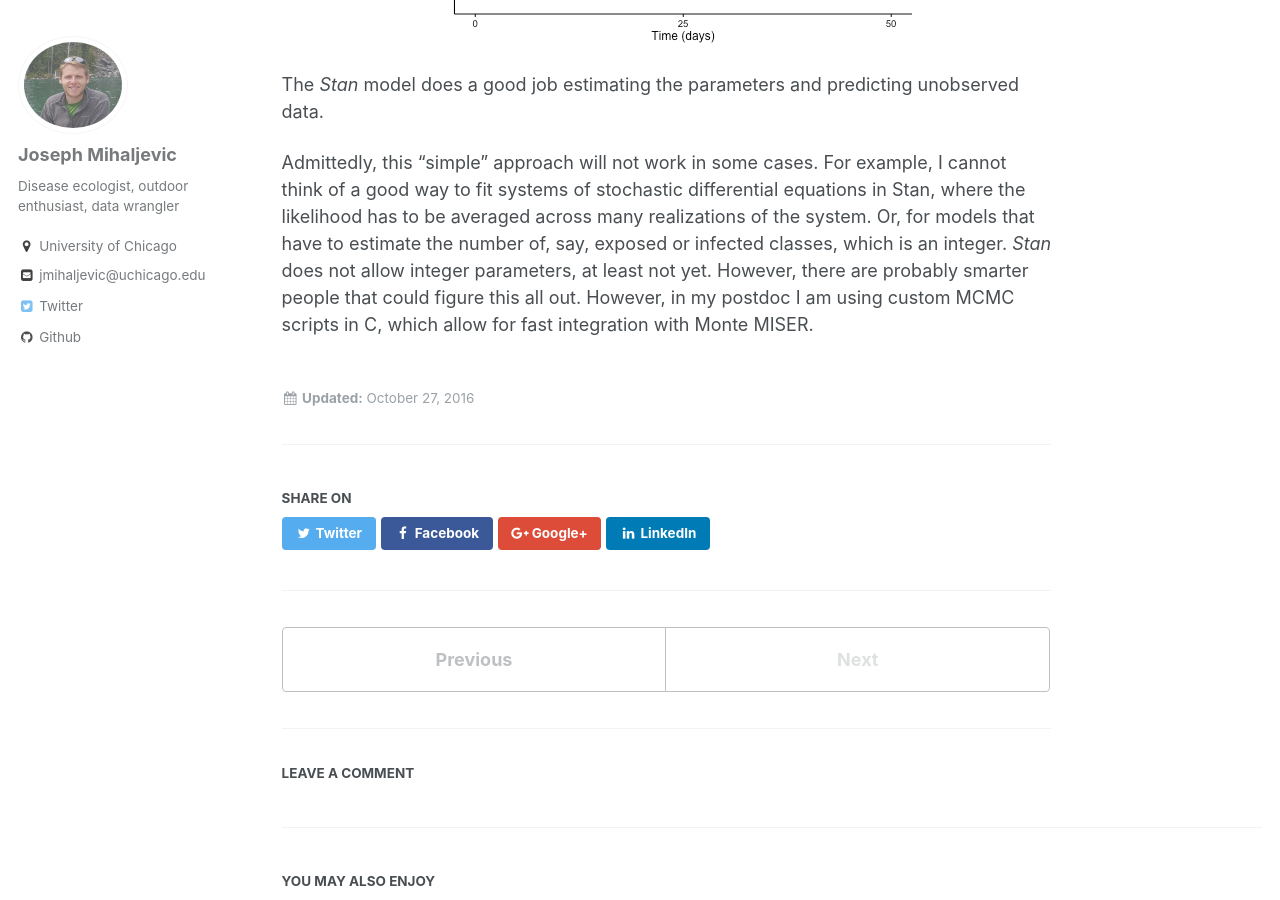
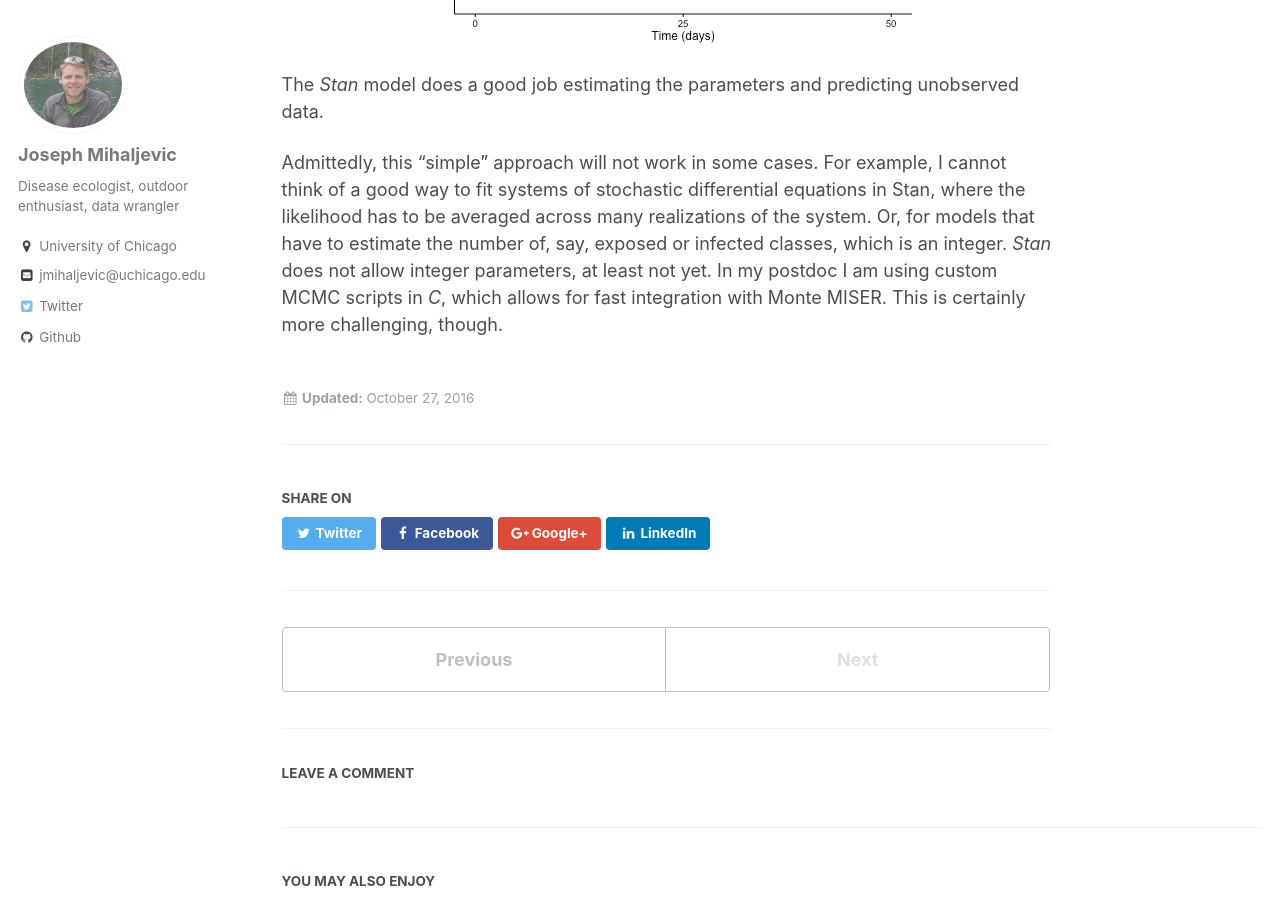
Before and after one commit to jrmihalj/jrmihalj.github.io, a Jekyll site: the page built from _posts/2016-10-27-estimating-transmission-by-fitting-mechanistic-models-in-Stan.md, in a window 1280 px wide and 900 px high, scrolled down 6897 px. Built offline with Jekyll 4.4.1, drawn with Linux system fonts in a browser that asks for light colours; formulas are drawn with MathJax 3; comment, search, counter and statistics services are not loaded.

Commit message:
incorporate Greg comments

```diff
--- a/_posts/2016-10-27-estimating-transmission-by-fitting-mechanistic-models-in-Stan.md
+++ b/_posts/2016-10-27-estimating-transmission-by-fitting-mechanistic-models-in-Stan.md
@@ -308,4 +308,4 @@ ggplot(df_sample, aes(x=sample_time, y=sample_prop)) +
 
 The *Stan* model does a good job estimating the parameters and predicting unobserved data.
 
-Admittedly, this "simple" approach will not work in some cases. For example, I cannot think of a good way to fit systems of stochastic differential equations in Stan, where the likelihood has to be averaged across many realizations of the system. Or, for models that have to estimate the number of, say, exposed or infected classes, which is an integer. *Stan* does not allow integer parameters, at least not yet. However, there are probably smarter people that could figure this all out. However, in my postdoc I am using custom MCMC scripts in C, which allow for fast integration with Monte MISER.
+Admittedly, this "simple" approach will not work in some cases. For example, I cannot think of a good way to fit systems of stochastic differential equations in Stan, where the likelihood has to be averaged across many realizations of the system. Or, for models that have to estimate the number of, say, exposed or infected classes, which is an integer. *Stan* does not allow integer parameters, at least not yet. In my postdoc I am using custom MCMC scripts in *C*, which allows for fast integration with Monte MISER. This is certainly more challenging, though.
```
